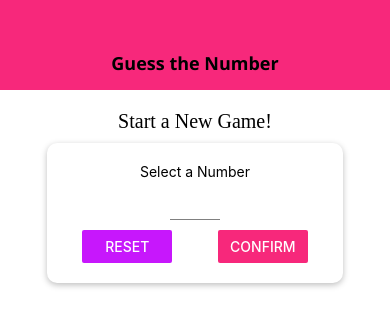
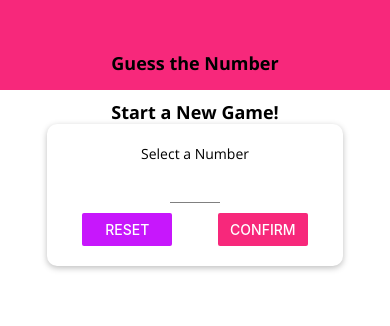
Before and after one commit to egrivalsky/rn-unit-4, a React Native app: screen / in a window 390 px wide. Shown: the top 326 px of the page. Built offline with nearby package versions, Linux system fonts and the light colour scheme.

Commit message:
ass font style modules

```diff
--- a/App.js
+++ b/App.js
@@ -21,7 +21,10 @@
   const [dataLoaded, setDataLoaded] = useState(false);
 
   if (!dataLoaded) {
-    return <AppLoading startAsync={fetchFonts} onFinish={()=>setDataLoaded(true)} onError={(err) => console.log(err)} />
+    return <AppLoading
+    startAsync={fetchFonts}
+    onFinish={()=>setDataLoaded(true)}
+    onError={(err) => console.log('App.js Line 27: ' + err)} />
   }
 
   const configureNewGameHandler = ()=> {
--- /dev/null
+++ b/components/BodyText.js
@@ -0,0 +1,16 @@
+import React from 'react';
+import {Text, StyleSheet} from 'react-native';
+
+const BodyText = props => {
+    return (
+        <Text style={{...styles.body, ...props.style}}>{props.children}</Text>
+    );
+}
+
+const styles = StyleSheet.create({
+    body: {
+        fontFamily: 'open-sans',
+    }
+})
+
+export default BodyText;
--- a/components/Header.js
+++ b/components/Header.js
@@ -25,7 +25,7 @@
     titleText: {
         color: 'black',
         fontSize: 18,
-        fontFamily: 'open-sans-bold'
+        fontFamily: 'open-sans-bold',
     },
 
 })
--- /dev/null
+++ b/components/TitleText.js
@@ -0,0 +1,17 @@
+import React from 'react';
+import {Text, StyleSheet} from 'react-native';
+
+const TitleText = props => {
+    return (
+        <Text style={{...styles.title, ...props.style}}>{props.children}</Text>
+    );
+}
+
+const styles = StyleSheet.create({
+    title: {
+        fontSize: 18,
+        fontFamily: 'open-sans-bold',
+    }
+})
+
+export default TitleText;
--- a/package.json
+++ b/package.json
@@ -14,7 +14,8 @@
     "react": "16.13.1",
     "react-dom": "16.13.1",
     "react-native": "https://github.com/expo/react-native/archive/sdk-42.0.0.tar.gz",
-    "react-native-web": "^0.17.1"
+    "react-native-web": "^0.17.1",
+    "expo-font": "~8.3.0"
   },
   "devDependencies": {
     "@babel/core": "^7.9.0"
--- a/screens/GameOverScreen.js
+++ b/screens/GameOverScreen.js
@@ -1,14 +1,16 @@
 import React from 'react';
 import {View, Text, StyleSheet, Button} from 'react-native';
 import Card from'../components/Card'
+import TitleText from '../components/TitleText'
+import BodyText from '../components/BodyText'
 
 const GameOver = props => {
     return (
         <View style={styles.screen}>
-            <Text>Game Over!</Text>
-            <Text>Number of Rounds:</Text>
+            <TitleText>Game Over!</TitleText>
+            <BodyText>Number of Rounds:</BodyText>
             <Card><Text>{props.roundsNumber}</Text></Card>
-            <Text>Number was: {props.userNumber}</Text>
+            <BodyText>Number was: {props.userNumber}</BodyText>
             <Button title="New Game" onPress={props.onRestart} />
         </View>
     );
--- a/screens/GameScreen.js
+++ b/screens/GameScreen.js
@@ -2,6 +2,8 @@
 import {View, Text, Button, StyleSheet, Alert} from 'react-native';
 import NumberContainer from '../components/NumberContainer';
 import Card from '../components/Card'
+import TitleText from '../components/TitleText'
+import BodyText from '../components/BodyText'
 import { rosybrown } from 'color-name';
 
 const generateRandomBetween = (min, max, exclude) => {
@@ -50,7 +52,7 @@
 
     return (
         <View style={styles.screen}>
-            <Text>Opponent's Guess</Text>
+            <TitleText>Opponent's Guess</TitleText>
             <NumberContainer>{currentGuess}</NumberContainer>
             <Card style={styles.buttonContainer}>
                 <Button title="LOWER" onPress={nextGuessHandler.bind(this, 'lower')}/>
--- a/screens/StartGameScreen.js
+++ b/screens/StartGameScreen.js
@@ -1,10 +1,11 @@
 import React, { useState } from 'react';
-import { View, Text, StyleSheet, TextInput, Button, TouchableWithoutFeedback, Keyboard, Alert } from 'react-native';
-import { Colors, ReloadInstructions } from 'react-native/Libraries/NewAppScreen';
+import { Text, View, StyleSheet, Button, TouchableWithoutFeedback, Keyboard, Alert } from 'react-native';
 import Card from '../components/Card';
 import Input from  '../components/Input';
 import colors from '../constants/colors';
 import NumberContainer from '../components/NumberContainer';
+import BodyText from '../components/BodyText';
+import TitleText from '../components/TitleText';
 
 const StartGameScreen = props => {
 
@@ -40,7 +41,7 @@
     if (confirmed)  {
         confirmedOutput= (
         <Card style={styles.summaryContainer}>
-            <Text>You selected:</Text>
+            <TitleText>You selected:</TitleText>
             <NumberContainer>{selectedNumber}</NumberContainer>
             <Button title="START GAME" onPress={()=> props.onStartGame(selectedNumber)} color={colors.primary}/>
         </Card>
@@ -54,10 +55,10 @@
         }}>
             <View style={styles.screen}>
 
-                <Text style={styles.title}>Start a New Game!</Text>
+                <TitleText>Start a New Game!</TitleText>
 
                 <Card style={styles.inputContainer}>
-                    <Text>Select a Number</Text>
+                    <BodyText>Select a Number</BodyText>
                     <Input
                         style={styles.input}
                         blurOnSubmit autoCapitalize='none'
@@ -91,12 +92,12 @@
         width: '40%'
     },
 
-    title: {
-        fontFamily: 'OpenSans-Bold',
-        fontSize: 20,
-        marginVertical: 10,
-        color: 'black',
-    },
+    // title: {
+    //     fontFamily: 'open-sans-bold',
+    //     fontSize: 20,
+    //     marginVertical: 10,
+    //     color: 'black',
+    // },
 
     buttonContainer: {
         flexDirection: 'row',
```
